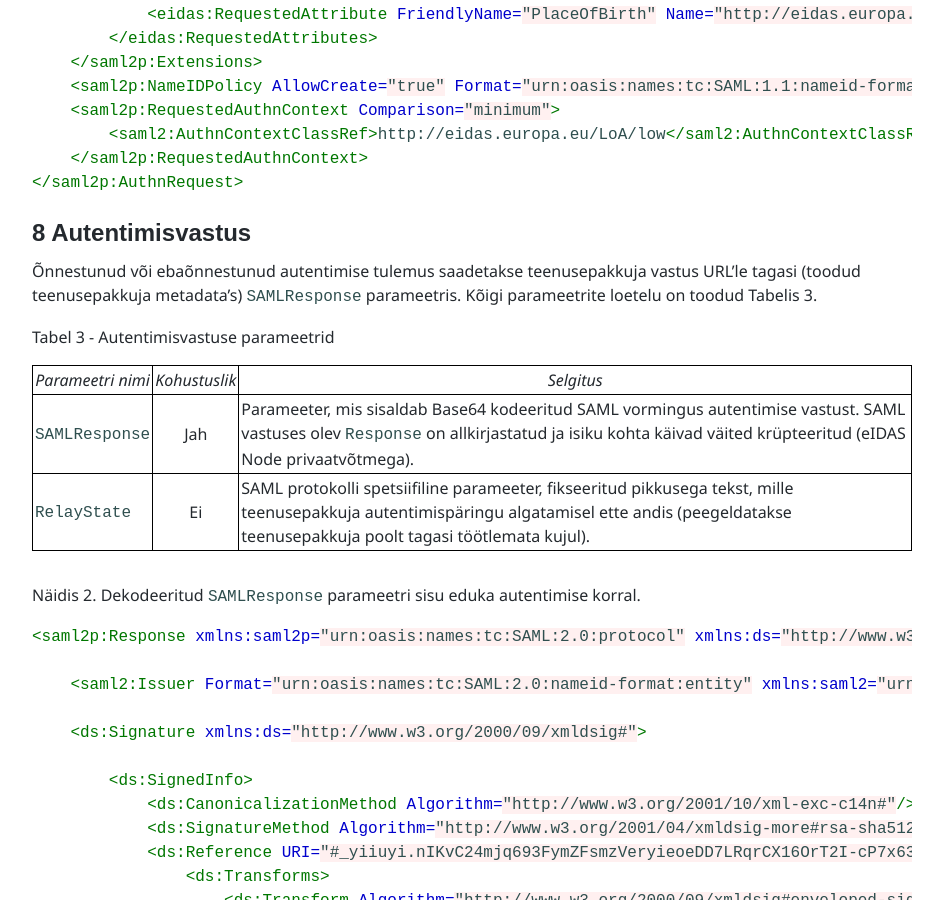
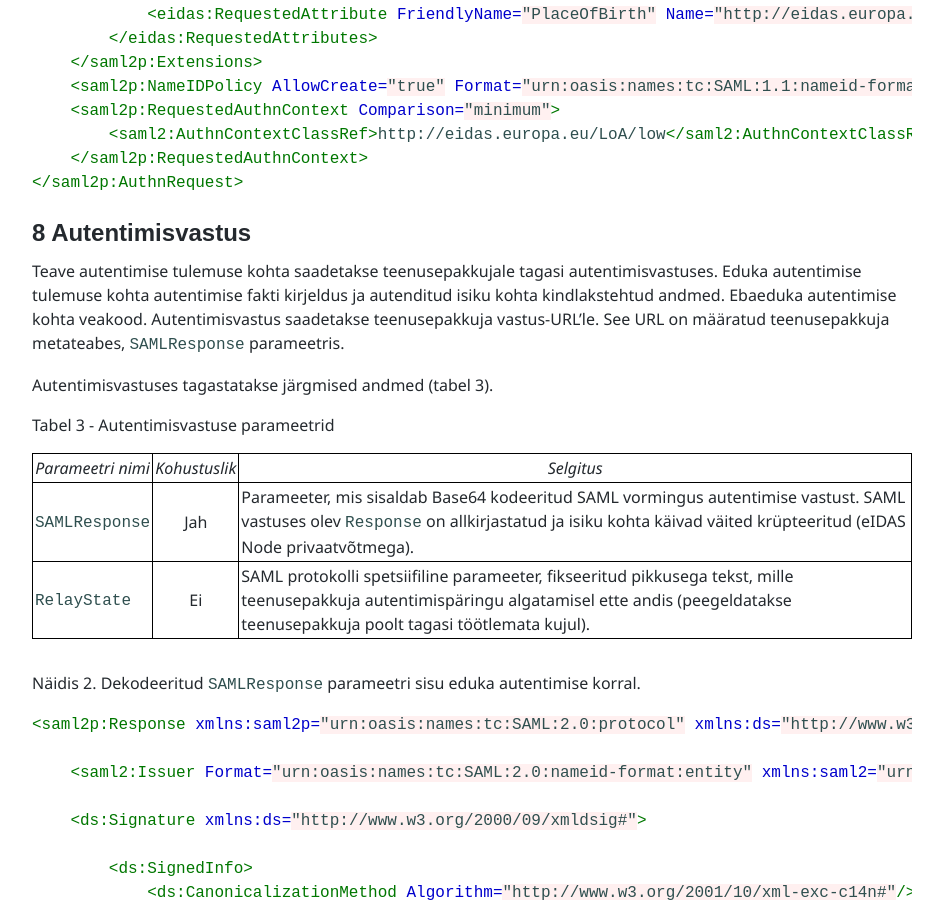
Before and after one commit to e-gov/eIDAS-Node, a Jekyll site: the page built from Spetsifikatsioon.md, in a window 1280 px wide and 900 px high, scrolled down 8073 px. Shown: the whole window, without its empty margins (0-943 px from the left). Built offline with Jekyll 4.4.1, drawn with Linux system fonts in a browser that asks for light colours.

Commit message:
keelekorrektuur

```diff
--- a/Spetsifikatsioon.md
+++ b/Spetsifikatsioon.md
@@ -219,7 +219,9 @@ Näidis 1 - SAMLRequest parameetris esitatav autentimispäring (dekodeeritud kuj
 
 ## 8 Autentimisvastus
 
-Õnnestunud või ebaõnnestunud autentimise tulemus saadetakse teenusepakkuja vastus URL'le tagasi (toodud teenusepakkuja metadata's) `SAMLResponse` parameetris. Kõigi parameetrite loetelu on toodud Tabelis 3.
+Teave autentimise tulemuse kohta saadetakse teenusepakkujale tagasi autentimisvastuses. Eduka autentimise tulemuse kohta autentimise fakti kirjeldus ja autenditud isiku kohta kindlakstehtud andmed. Ebaeduka autentimise kohta veakood. Autentimisvastus saadetakse teenusepakkuja vastus-URL'le. See URL on määratud teenusepakkuja metateabes, `SAMLResponse` parameetris.
+
+Autentimisvastuses tagastatakse järgmised andmed (tabel 3).
 
 Tabel 3 - Autentimisvastuse parameetrid
 
```
Also changed, not shown: Profiil.md (+1 -1 lines).
